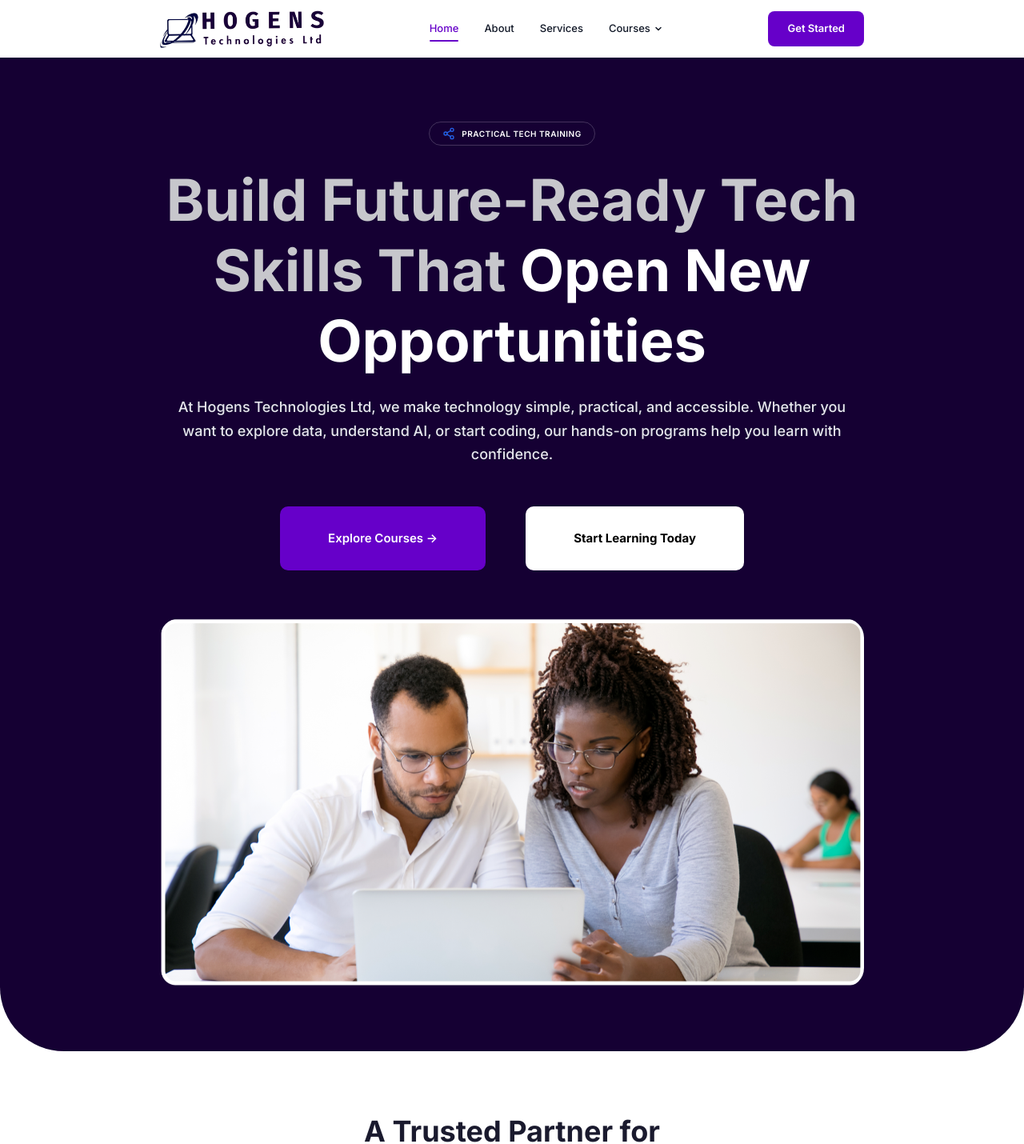
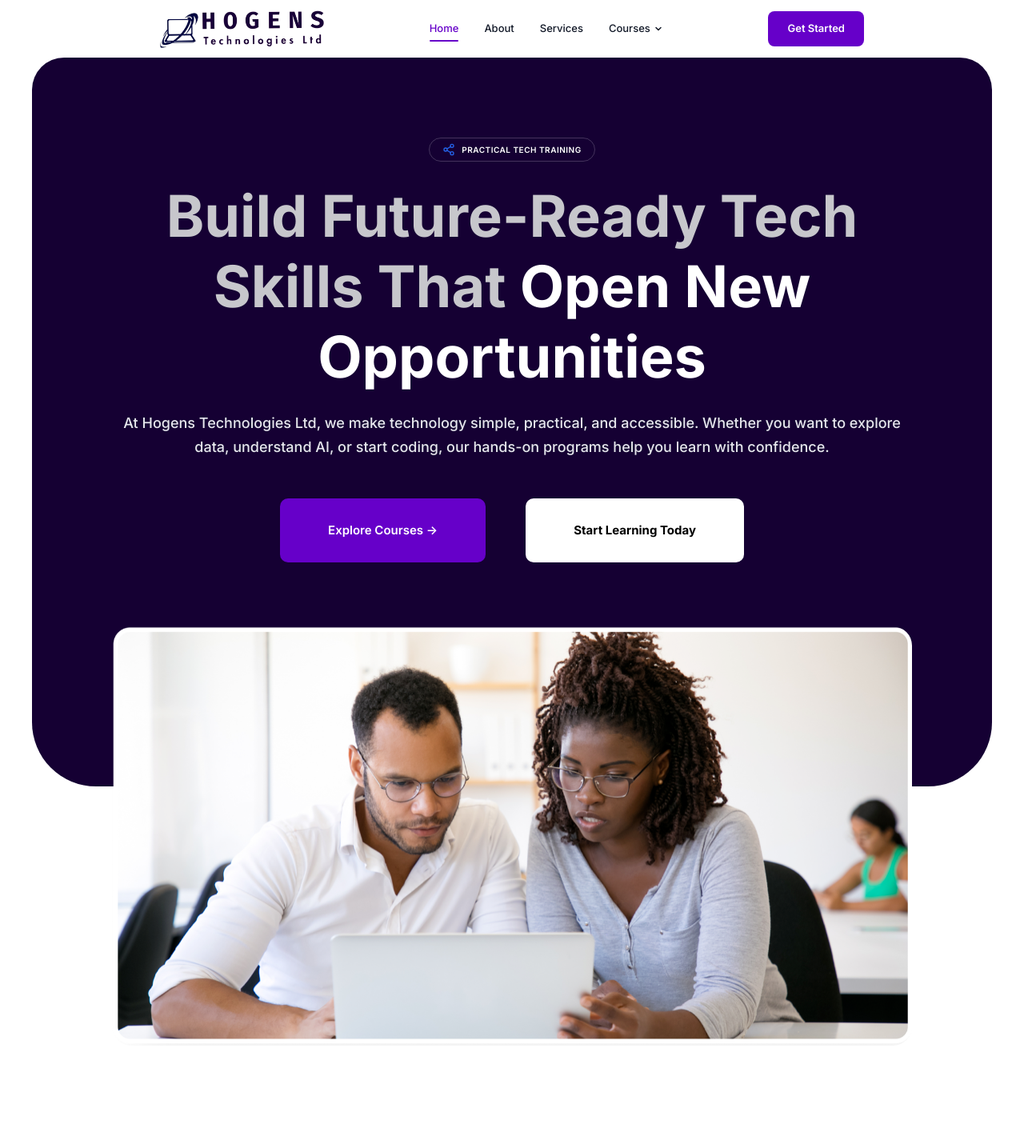
Before and after one commit to JaypeeLan/hogness, a Next.js app: page / in a window 1280 px wide. Shown: the top 1430 px of the page at 80% size. Built offline with nearby package versions, Linux system fonts and the light colour scheme.

Commit message:
Fix: Restore boxed hero design globally and refine Home page About section

```diff
--- a/src/app/about/page.module.scss
+++ b/src/app/about/page.module.scss
@@ -50,7 +50,22 @@
   display: block;
 }
 
-// heroBg removed
+.heroBg {
+  background: #150033;
+  padding-block: 80px;
+  padding-inline: 40px;
+  margin-inline: 200px;
+  border-radius: 60px;
+  overflow: hidden;
+
+  @include below(xl) { margin-inline: 40px; }
+  @include below(md) {
+    margin-inline: 16px;
+    padding-inline: 20px;
+    border-radius: 24px;
+    padding-block: 60px;
+  }
+}
 
 .heroContentCard {
   background: #150033;
--- a/src/app/courses/[slug]/page.module.scss
+++ b/src/app/courses/[slug]/page.module.scss
@@ -8,14 +8,26 @@
 // ══ HERO ════════════════════════════════════════════
 .heroOuter {
   margin-top: $header-height;
-  padding-block: 80px;
-  background: #150033;
-  border-radius: 0 0 80px 80px;
-
-  @include below(md) { padding-block: 60px; border-radius: 0 0 40px 40px; }
+  padding-block: 24px;
+  background: $white;
 }
 
-// heroBg removed
+.heroBg {
+  background: #150033;
+  padding-block: 80px;
+  padding-inline: 80px;
+  margin-inline: 200px;
+  border-radius: 60px;
+  overflow: hidden;
+
+  @include below(xl) { margin-inline: 40px; padding-inline: 40px; }
+  @include below(md) {
+    margin-inline: 16px;
+    padding-inline: 24px;
+    border-radius: 32px;
+    padding-block: 60px;
+  }
+}
 
 .heroGrid {
   display: grid;
--- a/src/app/courses/[slug]/page.tsx
+++ b/src/app/courses/[slug]/page.tsx
@@ -38,7 +38,7 @@ export default async function CoursePage({ params }: Props) {
     <main className={styles.main}>
       {/* ══ HERO ════════════════════════════════════════════ */}
       <section className={styles.heroOuter}>
-        <div className="container">
+        <div className={styles.heroBg}>
           <div className={styles.heroGrid}>
             <div className={`${styles.heroContent} anim`}>
               <div className={styles.heroBadge}>
--- a/src/app/page.module.scss
+++ b/src/app/page.module.scss
@@ -12,15 +12,35 @@
 .heroOuter {
   margin-top: $header-height;
   position: relative;
-  background: #150033; // Purple background moved here
-  padding-block: 80px;
-  border-radius: 0 0 80px 80px;
+  background: $white;
+  padding-bottom: 40px;
+}
+
+.heroBg {
+  background: #150033;
+  padding-top: 100px;
+  padding-bottom: 280px;
+  margin-top: 24px;
+  margin-inline: 200px; // Match 200px margin alignment
+  border-radius: 40px 40px 80px 80px;
   overflow: hidden;
 
-  @include below(md) { padding-block: 60px; border-radius: 0 0 40px 40px; }
+  @include below(xl) { margin-inline: 40px; }
+  @include below(md) {
+    margin-top: calc(#{$header-height} + 16px);
+    margin-inline: 16px;
+    border-radius: 20px 20px 40px 40px;
+    padding-top: 60px;
+    padding-bottom: 100px;
+  }
 }
 
-// heroBg removed
+.heroContentWrapper {
+  width: 100%;
+  max-width: 1200px;
+  margin-inline: auto;
+  padding-inline: 40px;
+}
 
 .heroContent {
   display: flex;
@@ -78,12 +98,19 @@
   margin-top: 26px;
 }
 
+.heroImgContainer {
+  position: relative;
+  margin-top: -200px; // Overlap value
+  z-index: 5;
+  padding-inline: 40px;
+}
+
 .heroImgInner {
   max-width: 1000px;
   margin-inline: auto;
   border-radius: 24px;
   overflow: hidden;
-  margin-top: 60px; // Spacing between text and image
+  background: transparent;
 }
 
 .heroImage {
@@ -230,11 +257,11 @@
 }
 
 .aboutH2 {
-  font-size: 48px;
+  font-size: 36px; // Reduced from 48px for better fit
   font-weight: 600;
   color: $white;
-  line-height: 1.2;
-  letter-spacing: -0.02em;
+  line-height: 1.3;
+  letter-spacing: -0.01em;
 
   @include below(lg) { font-size: 32px; }
   @include below(sm) { font-size: 24px; }
--- a/src/app/page.tsx
+++ b/src/app/page.tsx
@@ -15,7 +15,8 @@ export default function HomePage() {
     <>
       {/* ══ HERO — full-width centered text, wide image below ══ */}
       <section className={styles.heroOuter}>
-        <div className="container">
+        <div className={styles.heroBg}>
+          <div className={styles.heroContentWrapper}>
             <div className={`${styles.heroContent} anim`}>
               <span className={styles.heroBadge}>
                 <NodeIcon />
@@ -36,6 +37,9 @@ export default function HomePage() {
                 </Button>
               </div>
             </div>
+          </div>
+        </div>
+        <div className={styles.heroImgContainer}>
           <div className={styles.heroImgInner}>
             <img src="/images/heroes/hero-img.png" alt="Students learning" loading="lazy" className={styles.heroImage} />
           </div>
--- a/src/app/services/page.module.scss
+++ b/src/app/services/page.module.scss
@@ -9,14 +9,34 @@
 .heroOuter {
   margin-top: $header-height;
   position: relative;
-  background: $purple-900; // Unified background
-  padding-block: 80px;
-  border-radius: 0 0 80px 80px;
-
-  @include below(md) { padding-block: 60px; border-radius: 0 0 40px 40px; }
+  background: $white;
+  padding-bottom: 40px;
 }
 
-// heroBg removed
+.heroBg {
+  background: $purple-900;
+  padding-top: 64px;
+  padding-bottom: 280px;
+  margin-top: 24px;
+  margin-inline: 200px; // Match 200px margin
+  border-radius: 40px 40px 80px 80px;
+  overflow: hidden;
+  text-align: center;
+
+  @include below(xl) { margin-inline: 40px; }
+  @include below(md) {
+    margin-inline: 16px;
+    border-radius: 20px 20px 40px 40px;
+    padding-bottom: 100px;
+  }
+}
+
+.heroContentWrapper {
+  width: 100%;
+  max-width: 1200px;
+  margin-inline: auto;
+  padding-inline: 40px;
+}
 
 .heroContent {
   max-width: 800px;
@@ -57,12 +77,19 @@
   line-height: 1.7;
 }
 
+.heroImgContainer {
+  position: relative;
+  margin-top: -200px;
+  z-index: 5;
+  padding-inline: 40px;
+}
+
 .heroImgInner {
   max-width: 1000px;
   margin-inline: auto;
   border-radius: 24px;
   overflow: hidden;
-  margin-top: 48px;
+  background: transparent;
 }
 
 .heroImage {
--- a/src/app/services/page.tsx
+++ b/src/app/services/page.tsx
@@ -14,7 +14,8 @@ export default function ServicesPage() {
     <main className={styles.main}>
       {/* ══ HERO ════════════════════════════════════════════ */}
       <section className={styles.heroOuter}>
-        <div className="container">
+        <div className={styles.heroBg}>
+          <div className={styles.heroContentWrapper}>
             <div className={`${styles.heroContent} anim`}>
               <span className={styles.heroBadge}>
                 <NodeIcon />
@@ -29,6 +30,9 @@ export default function ServicesPage() {
                 that improve learning, decision-making, and digital transformation.
               </p>
             </div>
+          </div>
+        </div>
+        <div className={styles.heroImgContainer}>
           <div className={styles.heroImgInner}>
             <Image
               src="/images/heroes/services-hero.png"
```
Lines whose indentation alone changed are shown as unchanged.
